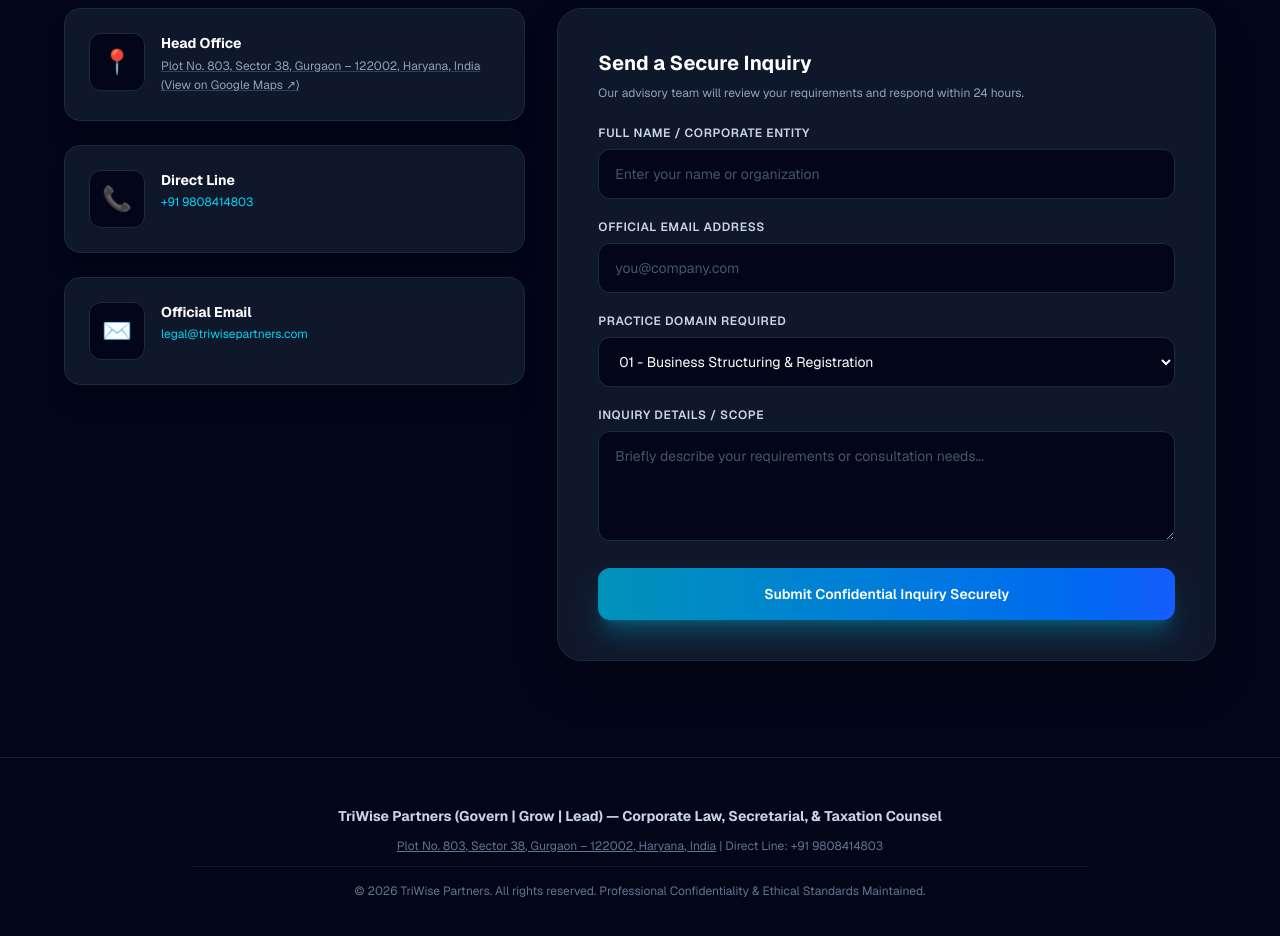
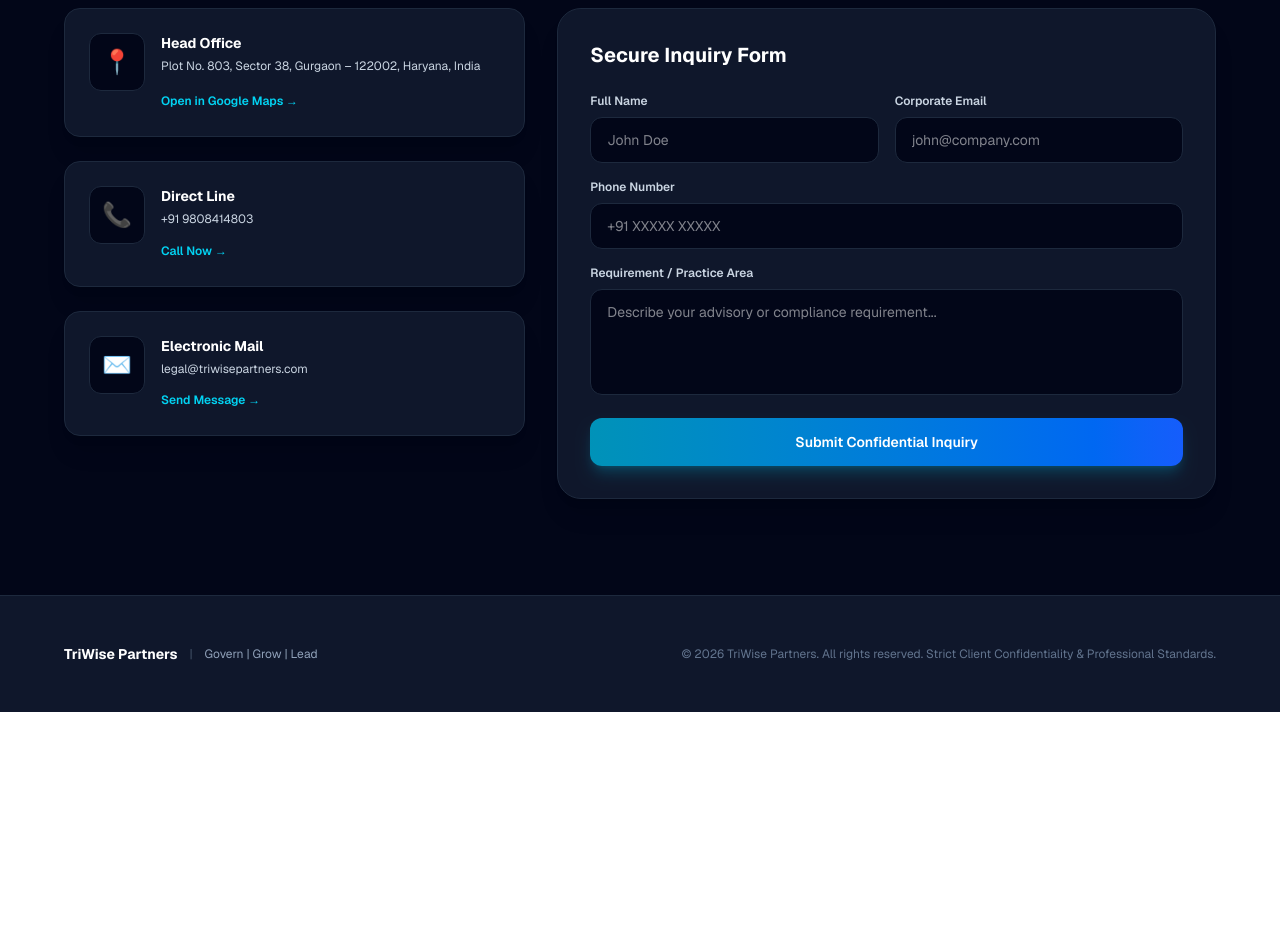
Before and after one commit to indreshkumar1/legal-tax-portal, a Next.js app: page / in a window 1280 px wide. Shown: the part 4760-5696 px from the top of the page. After the commit the page ends 5472 px from the top, so only its background shows below. Built offline with nearby package versions, Linux system fonts and the light colour scheme.

Commit message:
Elevate services section with high-end interactive cards and badfvasdvsa sdg sda

```diff
--- a/app/page.tsx
+++ b/app/page.tsx
@@ -640,15 +640,10 @@
             <div className="bg-slate-900 border border-slate-800 p-6 rounded-2xl shadow-xl flex items-start gap-4">
               <div className="text-2xl p-3 bg-slate-950 rounded-xl border border-slate-800">📍</div>
               <div>
-                <h4 className="font-bold text-white text-sm mb-1">Head Office</h4>
-                <a
-                  href={companyMapsUrl}
-                  target="_blank"
-                  rel="noopener noreferrer"
-                  onClick={playClickSound}
-                  className="text-slate-400 text-xs leading-relaxed hover:text-cyan-400 transition-colors block underline decoration-slate-700 hover:decoration-cyan-400"
-                >
-                  {companyAddress} (View on Google Maps ↗)
+                <h4 className="text-sm font-bold text-white mb-1">Head Office</h4>
+                <p className="text-xs text-slate-300 leading-relaxed mb-3">{companyAddress}</p>
+                <a href={companyMapsUrl} target="_blank" rel="noopener noreferrer" onClick={playClickSound} className="text-xs text-cyan-400 font-semibold hover:underline">
+                  Open in Google Maps →
                 </a>
               </div>
             </div>
@@ -656,59 +651,49 @@
             <div className="bg-slate-900 border border-slate-800 p-6 rounded-2xl shadow-xl flex items-start gap-4">
               <div className="text-2xl p-3 bg-slate-950 rounded-xl border border-slate-800">📞</div>
               <div>
-                <h4 className="font-bold text-white text-sm mb-1">Direct Line</h4>
-                <p className="text-slate-400 text-xs">
-                  <a href={`tel:${companyPhone}`} onClick={playClickSound} className="text-cyan-400 hover:underline">{companyPhone}</a>
-                </p>
+                <h4 className="text-sm font-bold text-white mb-1">Direct Line</h4>
+                <p className="text-xs text-slate-300 leading-relaxed mb-2">{companyPhone}</p>
+                <a href={`tel:${companyPhone}`} onClick={playClickSound} className="text-xs text-cyan-400 font-semibold hover:underline">
+                  Call Now →
+                </a>
               </div>
             </div>
 
             <div className="bg-slate-900 border border-slate-800 p-6 rounded-2xl shadow-xl flex items-start gap-4">
               <div className="text-2xl p-3 bg-slate-950 rounded-xl border border-slate-800">✉️</div>
               <div>
-                <h4 className="font-bold text-white text-sm mb-1">Official Email</h4>
-                <p className="text-slate-400 text-xs">
-                  <a href={`mailto:${companyEmail}`} onClick={playClickSound} className="text-cyan-400 hover:underline">{companyEmail}</a>
-                </p>
+                <h4 className="text-sm font-bold text-white mb-1">Electronic Mail</h4>
+                <p className="text-xs text-slate-300 leading-relaxed mb-2">{companyEmail}</p>
+                <a href={`mailto:${companyEmail}`} onClick={playClickSound} className="text-xs text-cyan-400 font-semibold hover:underline">
+                  Send Message →
+                </a>
               </div>
             </div>
           </div>
 
-          <div className="lg:col-span-7 bg-slate-900 border border-slate-800 p-8 sm:p-10 rounded-3xl shadow-2xl">
-            <h3 className="text-xl font-bold text-white mb-2">Send a Secure Inquiry</h3>
-            <p className="text-slate-400 text-xs mb-6">Our advisory team will review your requirements and respond within 24 hours.</p>
-
-            <form action="https://api.web3forms.com/submit" method="POST" className="space-y-5">
-              <input type="hidden" name="apikey" value="51e34f82-a396-4171-893f-67f7d1cc32b4" />
-
+          <div className="lg:col-span-7 bg-slate-900 border border-slate-800 p-8 rounded-3xl shadow-xl">
+            <h3 className="text-xl font-bold text-white mb-6">Secure Inquiry Form</h3>
+            <form onSubmit={(e) => { e.preventDefault(); playClickSound(); alert("Thank you. Your inquiry has been securely submitted to TriWise Partners."); }} className="space-y-4">
+              <div className="grid sm:grid-cols-2 gap-4">
+                <div>
+                  <label className="block text-xs font-semibold text-slate-300 mb-2">Full Name</label>
+                  <input type="text" required placeholder="John Doe" className="w-full bg-slate-950 border border-slate-800 rounded-xl px-4 py-3 text-sm text-white focus:border-cyan-400 focus:outline-none transition-colors" />
+                </div>
+                <div>
+                  <label className="block text-xs font-semibold text-slate-300 mb-2">Corporate Email</label>
+                  <input type="email" required placeholder="john@company.com" className="w-full bg-slate-950 border border-slate-800 rounded-xl px-4 py-3 text-sm text-white focus:border-cyan-400 focus:outline-none transition-colors" />
+                </div>
+              </div>
               <div>
-                <label className="block text-xs font-semibold uppercase tracking-wider text-slate-300 mb-2">Full Name / Corporate Entity</label>
-                <input type="text" name="name" placeholder="Enter your name or organization" className="w-full px-4 py-3.5 rounded-xl bg-slate-950 border border-slate-800 text-white placeholder-slate-600 focus:outline-none focus:ring-2 focus:ring-cyan-500 text-sm" required />
+                <label className="block text-xs font-semibold text-slate-300 mb-2">Phone Number</label>
+                <input type="tel" placeholder="+91 XXXXX XXXXX" className="w-full bg-slate-950 border border-slate-800 rounded-xl px-4 py-3 text-sm text-white focus:border-cyan-400 focus:outline-none transition-colors" />
               </div>
-
               <div>
-                <label className="block text-xs font-semibold uppercase tracking-wider text-slate-300 mb-2">Official Email Address</label>
-                <input type="email" name="email" placeholder="you@company.com" className="w-full px-4 py-3.5 rounded-xl bg-slate-950 border border-slate-800 text-white placeholder-slate-600 focus:outline-none focus:ring-2 focus:ring-cyan-500 text-sm" required />
+                <label className="block text-xs font-semibold text-slate-300 mb-2">Requirement / Practice Area</label>
+                <textarea rows={4} required placeholder="Describe your advisory or compliance requirement..." className="w-full bg-slate-950 border border-slate-800 rounded-xl px-4 py-3 text-sm text-white focus:border-cyan-400 focus:outline-none transition-colors resize-none"></textarea>
               </div>
-
-              <div>
-                <label className="block text-xs font-semibold uppercase tracking-wider text-slate-300 mb-2">Practice Domain Required</label>
-                <select name="service" className="w-full px-4 py-3.5 rounded-xl bg-slate-950 border border-slate-800 text-white focus:outline-none focus:ring-2 focus:ring-cyan-500 text-sm">
-                  {coreServices.map((s, idx) => (
-                    <option key={idx} value={`${s.number} - ${s.title}`} className="bg-slate-900 text-white">
-                      {s.number} - {s.title}
-                    </option>
-                  ))}
-                </select>
-              </div>
-
-              <div>
-                <label className="block text-xs font-semibold uppercase tracking-wider text-slate-300 mb-2">Inquiry Details / Scope</label>
-                <textarea name="message" rows={4} placeholder="Briefly describe your requirements or consultation needs..." className="w-full px-4 py-3.5 rounded-xl bg-slate-950 border border-slate-800 text-white placeholder-slate-600 focus:outline-none focus:ring-2 focus:ring-cyan-500 text-sm"></textarea>
-              </div>
-
-              <button type="submit" onClick={playClickSound} className="w-full bg-gradient-to-r from-cyan-600 to-blue-600 hover:from-cyan-500 hover:to-blue-500 text-white font-semibold py-4 rounded-xl shadow-xl shadow-cyan-600/35 transition-all text-sm">
-                Submit Confidential Inquiry Securely
+              <button type="submit" onClick={playClickSound} className="w-full bg-gradient-to-r from-cyan-600 to-blue-600 hover:from-cyan-500 hover:to-blue-500 text-white font-semibold py-3.5 rounded-xl shadow-lg shadow-cyan-600/30 text-sm transition-all active:scale-95">
+                Submit Confidential Inquiry
               </button>
             </form>
           </div>
@@ -716,18 +701,19 @@
       </section>
 
       {/* Footer */}
-      <footer className="bg-slate-950 border-t border-slate-800/80 py-12 px-6 lg:px-16 text-center text-xs text-slate-500">
-        <div className="max-w-4xl mx-auto space-y-3">
-          <p className="font-bold text-slate-300 text-sm">{firmName} ({firmTagline}) — Corporate Law, Secretarial, & Taxation Counsel</p>
-          <p>
-            <a href={companyMapsUrl} target="_blank" rel="noopener noreferrer" className="hover:text-cyan-400 transition-colors underline">
-              {companyAddress}
-            </a>
-            {" "} | Direct Line: {companyPhone}
-          </p>
-          <p className="pt-4 border-t border-slate-900">© {new Date().getFullYear()} {firmName}. All rights reserved. Professional Confidentiality & Ethical Standards Maintained.</p>
+      <footer className="bg-slate-900 border-t border-slate-800 py-12 px-6 lg:px-16 text-center text-xs text-slate-400">
+        <div className="max-w-7xl mx-auto flex flex-col sm:flex-row justify-between items-center gap-6">
+          <div className="flex items-center gap-3">
+            <span className="font-bold text-white text-sm">{firmName}</span>
+            <span className="text-slate-600">|</span>
+            <span>{firmTagline}</span>
+          </div>
+          <div className="text-slate-500">
+            © {new Date().getFullYear()} {firmName}. All rights reserved. Strict Client Confidentiality & Professional Standards.
+          </div>
         </div>
       </footer>
+
     </main>
   );
 }
```
